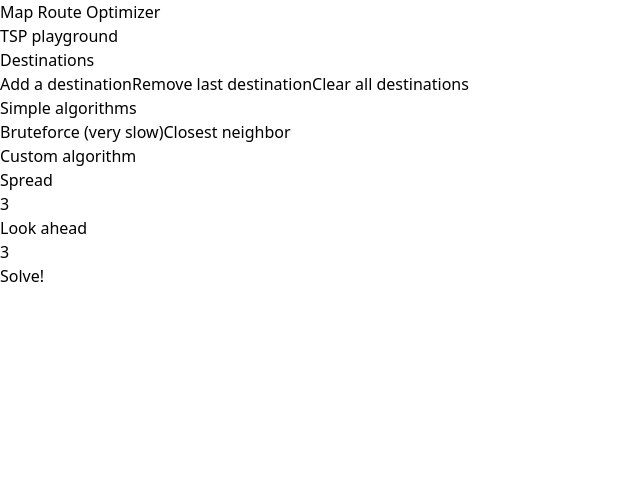
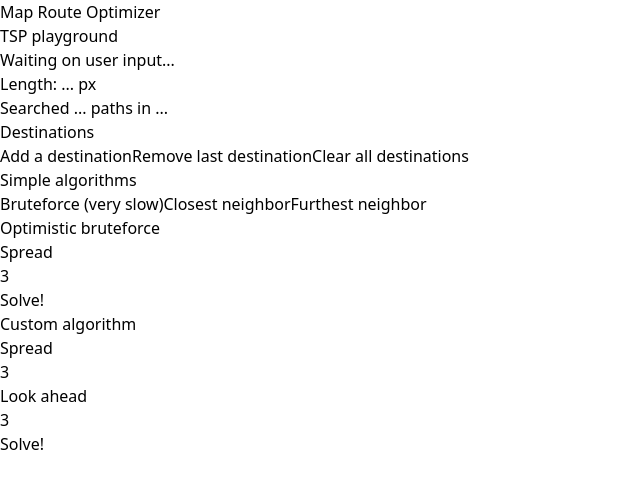
Before and after one commit to TheSpeedM/map-route-optimizer, a React (Vite) app: page / in a window 1280 px wide. Shown: the top 488 px of the page, without its empty margins (0-640 px from the left). Built offline with nearby package versions, Linux system fonts and the light colour scheme.

Commit message:
Add furthest neighbor and optimistic bruteforce

```diff
--- a/src/calc/lookahead.js
+++ b/src/calc/lookahead.js
@@ -50,7 +50,6 @@ export const lookAheadSolve = (robotPosition, destinationPositions, lookahead =
     }
 
     pathsSearched += paths.length;
-    console.log(pathsSearched);
 
     const pathLengths = paths.map((path) => calculatePathLength(path, lookupTable));
     const minLength = getMinimumValue(pathLengths);
--- a/src/view/main/sidebar/index.jsx
+++ b/src/view/main/sidebar/index.jsx
@@ -33,6 +33,7 @@ const clearDestinations = () => {
 const workerScripts = {
   bruteforce: new URL('../../../calc/bruteforce', import.meta.url),
   closestneigbor: new URL('../../../calc/closestneigbor', import.meta.url),
+  furthestneigbor: new URL('../../../calc/furthestneigbor', import.meta.url),
   lookahead: new URL('../../../calc/lookahead', import.meta.url)
 };
 
@@ -45,6 +46,10 @@ export const Sidebar = () => {
   const [execTime, setExecTime] = useState(null);
   const [pathsSearched, setPathsSearched] = useState(null);
 
+  // Optimistic bruteforce
+  const bruteSpreadRef = useRef();
+
+  // Custom algorithm
   const spreadRef = useRef();
   const lookaheadRef = useRef();
 
@@ -87,10 +92,18 @@ export const Sidebar = () => {
   };
 
   return (
-    <div className="flex flex-col h-screen bg-gray-300 divide-y divide-gray-400">
-      <div className="py-3 mx-3">
+    <div>
+
+      <div className="flex flex-col h-screen bg-gray-300 divide-y divide-gray-400 overflow-x-scroll overflow-y-scroll">
+        <div className="py-3 px-3 sticky top-0 bg-inherit drop-shadow-md">
           <h1 className="text-xl font-bold ">Map Route Optimizer</h1>
           <h2 className="font-light">TSP playground</h2>
+        </div>
+
+        <div className="flex flex-col py-3 mx-3 text-sm font-mono">
+          <p>{isLoading ? 'Finding shortest path...' : 'Waiting on user input...'}</p>
+          <p>Length: {length > 0 ? Math.round(length) : '...'} px</p>
+          <p>Searched {pathsSearched !== null ? pathsSearched : '...'} paths in {execTime !== null ? `${Math.round(execTime * 10) / 10} s` : '...'}</p>
         </div>
 
         <div className="flex flex-col py-3 mx-3 gap-1">
@@ -128,6 +141,35 @@ export const Sidebar = () => {
           >
             Closest neighbor
           </button>
+          <button
+            className="bg-gray-100 hover:bg-gray-200 transition rounded-lg p-2"
+            onClick={() => executeWorker('furthestneigbor', worker, setWorker, setLength, setExecTime)}
+          >
+            Furthest neighbor
+          </button>
+        </div>
+
+        <div className="flex flex-col py-3 mx-3 gap-2">
+          <h3 className="font-semibold">Optimistic bruteforce</h3>
+          <div className="flex text-sm gap-3">
+            <p>Spread</p>
+            <input
+              ref={bruteSpreadRef}
+              className="bg-gray-100 rounded-lg p-2 text-sm"
+              type="number"
+              defaultValue={3}
+            />
+          </div>
+
+          <button
+            className="bg-gray-100 hover:bg-gray-200 transition rounded-lg p-2"
+            onClick={() => executeWorker('lookahead', {
+              lookahead: Infinity,
+              spread: bruteSpreadRef.current.value
+            })}
+          >
+            Solve!
+          </button>
         </div>
 
         <div className="flex flex-col py-3 mx-3 gap-2">
@@ -162,13 +204,6 @@ export const Sidebar = () => {
             Solve!
           </button>
         </div>
-
-      <div className="flex flex-col py-3 mx-3">
-        {isLoading && <p>Finding shortest path...</p>}
-        {length > 0 && <p>Length: {Math.round(length)} px</p>}
-        {pathsSearched !== null && execTime !== null && <p>
-          Searched {pathsSearched} paths in {Math.round(execTime * 10) / 10} s
-          </p>}
       </div>
     </div>
   );
```
Also changed, not shown: src/calc/closestneigbor.js (+5 -4 lines), src/calc/furthestneigbor.js (added, +17 -0 lines). Lines whose indentation alone changed are shown as unchanged.
